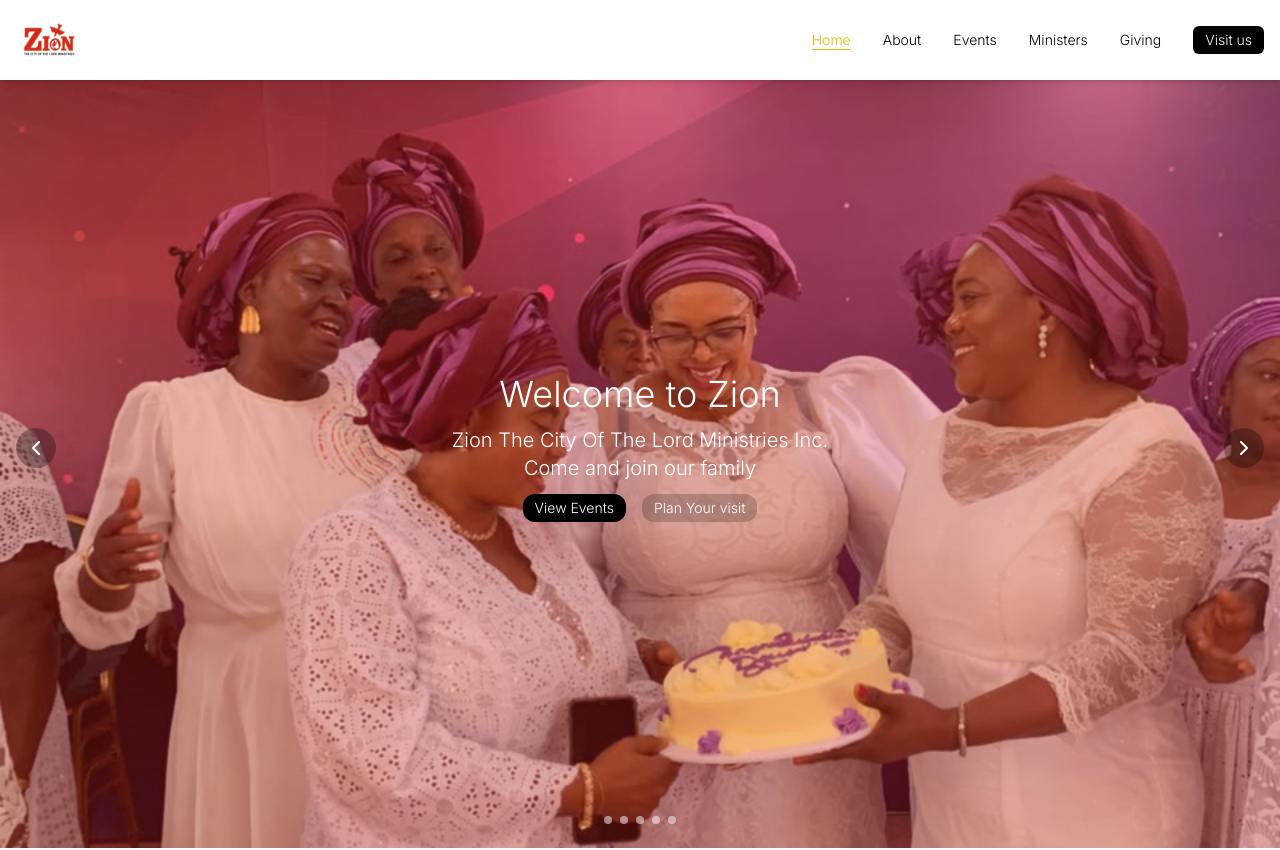
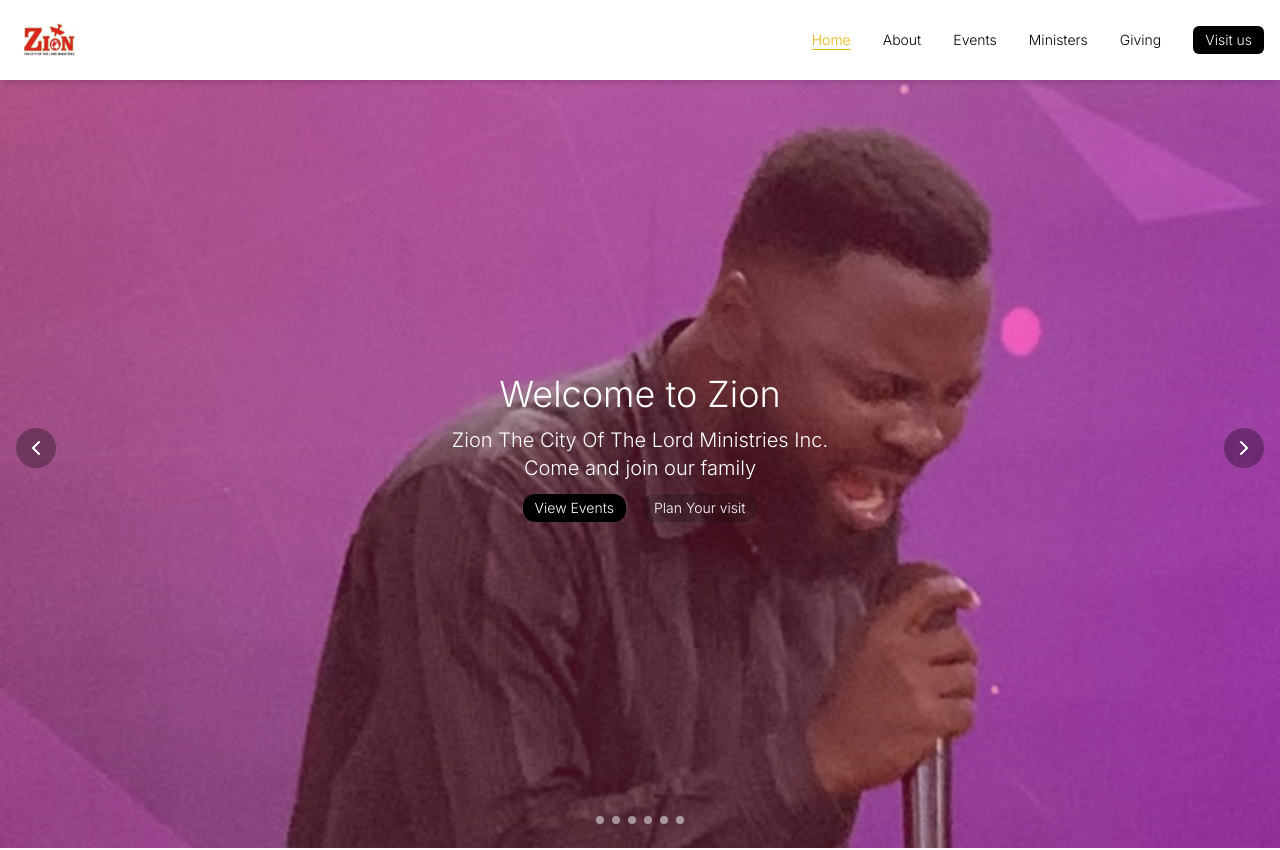
Before and after one commit to Dayveed-04/Zion, a React (Vite) app: page / in a window 1280 px wide. Shown: the top 850 px of the page. Built offline with nearby package versions, Linux system fonts and the light colour scheme.

Commit message:
fixing carousel build erro

```diff
--- a/src/page/Home.tsx
+++ b/src/page/Home.tsx
@@ -160,11 +160,12 @@
 import { useNavigate } from "react-router-dom";
 
 const heroImages = [
-  { src: HomeHero, alt: "Image1" },
-  { src: CarouselImage2, alt: "Image2" },
-  { src: CarouselImage3, alt: "Image3" },
-  { src: CarouselImage4, alt: "Image4" },
-  { src: CarouselImage5, alt: "Image5" },
+  { src: HomeHero, alt: "HomeHeroImage" },
+  { src: CarouselImage1, alt: "CarouselImage1" },
+  { src: CarouselImage2, alt: "CarouselImage2" },
+  { src: CarouselImage4, alt: "CarouselImage4" },
+  { src: CarouselImage5, alt: "CarouselImage5" },
+  { src: CarouselImage5, alt: "CarouselImage5" },
 ];
 
 const Home = () => {
```
Also changed, not shown: src/assets/images/HomeImage1.png.
